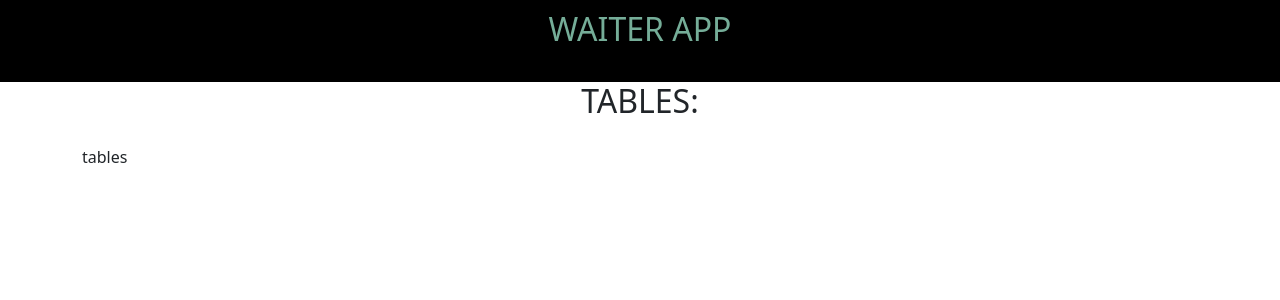
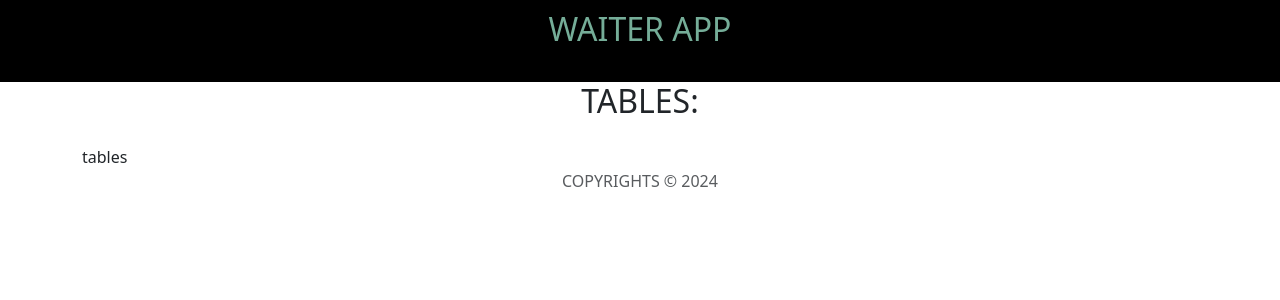
Before and after one commit to Programophobia/App-for-waiters, a React (Create React App) app: page / in a window 1280 px wide. Shown: the top 300 px of the page. Built offline with nearby package versions, Linux system fonts and the light colour scheme.

Commit message:
Add Footer

```diff
--- a/src/App.js
+++ b/src/App.js
@@ -4,6 +4,7 @@ import { Container } from 'react-bootstrap';
 import { Routes, Route } from 'react-router-dom';
 import NavBar from './components/common/NavBar/NavBar';
 import Error from './components/pages/Error';
+import Footer from './components/views/Footer/Footer';
 
 const App = () => {
   return (
@@ -16,6 +17,7 @@ const App = () => {
           <Route path="/table/:tableId" element={<Table />} />
           <Route path="*" element={<Error />} />
         </Routes>
+        <Footer />
       </Container>
 </main>
   )
--- /dev/null
+++ b/src/components/views/Footer/Footer.js
@@ -0,0 +1,10 @@
+import Card from 'react-bootstrap/Card';
+
+const Footer = () => {
+
+    return (
+        <Card.Footer className="text-muted text-center border-0">COPYRIGHTS &#169; 2024</Card.Footer>
+    )
+}
+
+export default Footer
```
